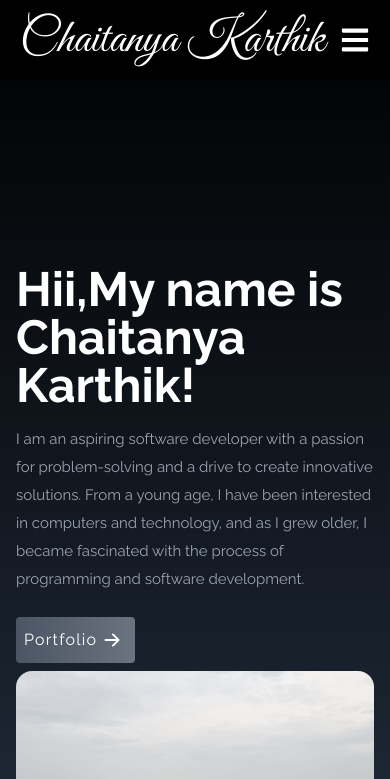
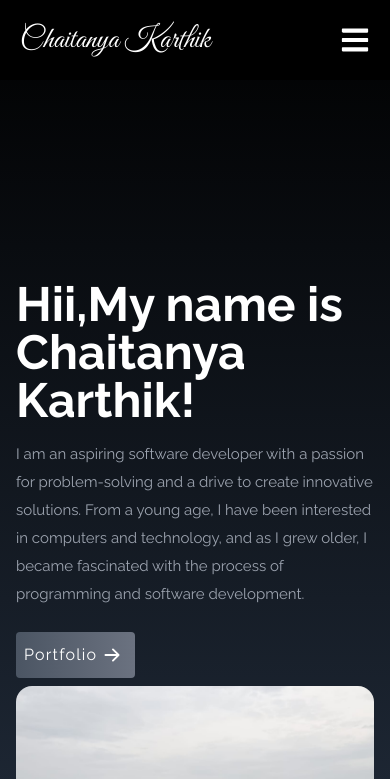
Before and after one commit to ChaitanyaKarthikitis/react-portfolio-app, a React (Create React App) app: page / in a window 390 px wide. Shown: the top 779 px of the page. Built offline with nearby package versions, Linux system fonts and the light colour scheme; the HTML template or start-up script is replaced by a standard one.

Commit message:
netlify commit

```diff
--- a/src/assets/css/styles.css
+++ b/src/assets/css/styles.css
@@ -21,7 +21,7 @@
 }
 @media (max-width:500px) {
     .adjust {
-        padding-top: 150px;
+        padding-top: 100px;
         height: 125%;
 
     }
--- a/src/components/Home.jsx
+++ b/src/components/Home.jsx
@@ -35,7 +35,7 @@ const Home=()=>{
     <div name="Home" className='h-screen w-full bg-gradient-to-b from-black to-gray-800 '>
         <div className="text-white max-w-screen-lg mx-auto flex flex-col items-center justify-center md:flex-row h-full px-4 adjust">
             <div className='flex flex-col '>
-            <div className='flex flex-col increase-width justify-center min-w-fit h-full'>
+            <div className='flex flex-col increase-width justify-center min-w-fit mt-20 md:mt-0'>
                 <h2 className='text-5xl  letter-spacing font-bold inline '>Hii,My name is Chaitanya Karthik!</h2>
                 <p className='text-gray-400 py-4 text-xl max-w-md'>I am an aspiring software developer with a passion for problem-solving and a drive to create innovative solutions. From a young age, I have been interested in computers and technology, and as I grew older, I became fascinated with the process of programming and software development.</p>
             </div>
--- a/src/components/Navbar.jsx
+++ b/src/components/Navbar.jsx
@@ -34,7 +34,7 @@ const Navbar = () => {
   return (
     <div className='flex bg-black text-white justify-between items-center h-20 fixed w-full px-5'>
         <div>
-            <h1 className='font-signature text-5xl hover:scale-105'>Chaitanya Karthik</h1>
+            <h1 className='font-signature text-3xl md:text-5xl hover:scale-105'>Chaitanya Karthik</h1>
         </div>
 
 
```
Also changed, not shown: 11 other files (tests, documents, lock files or other folders).
